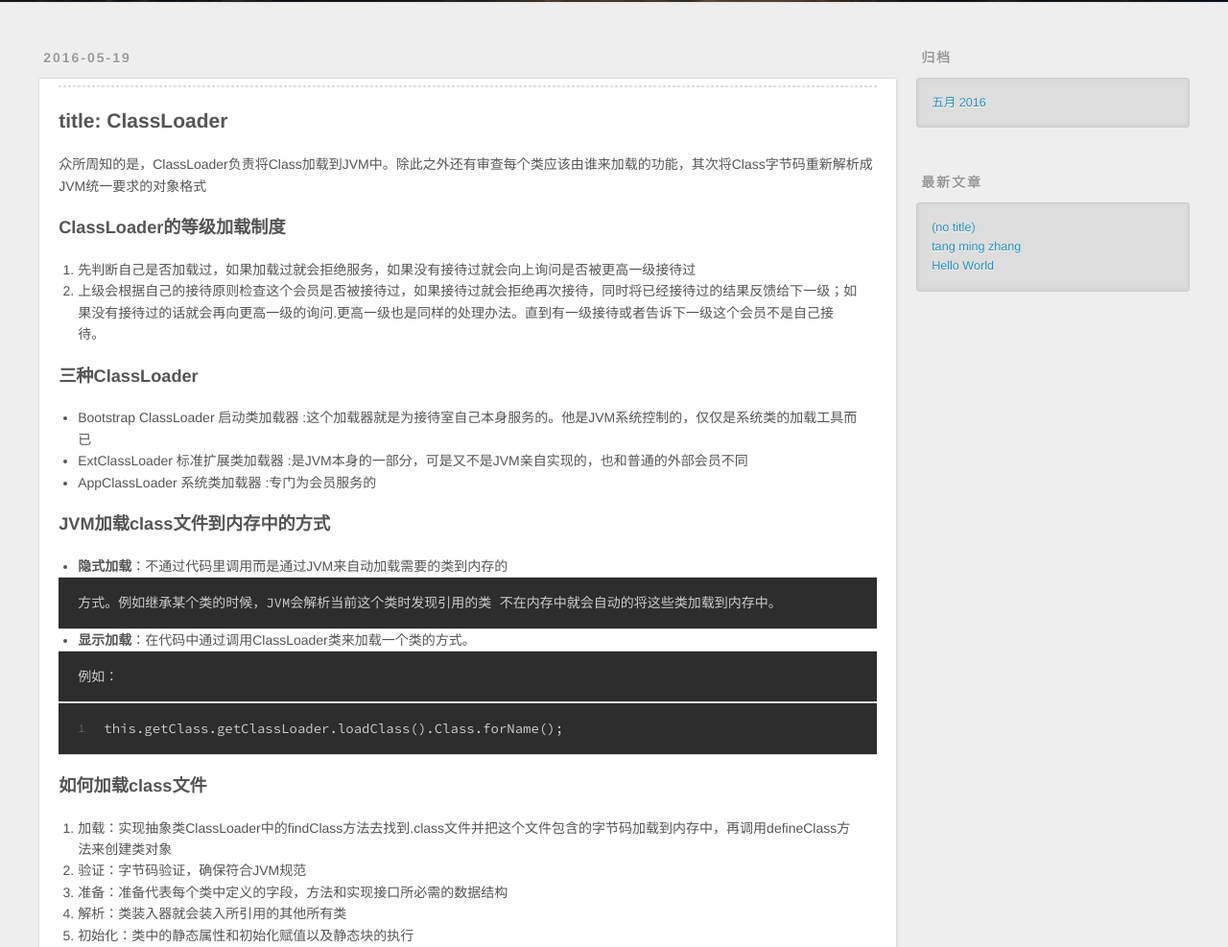
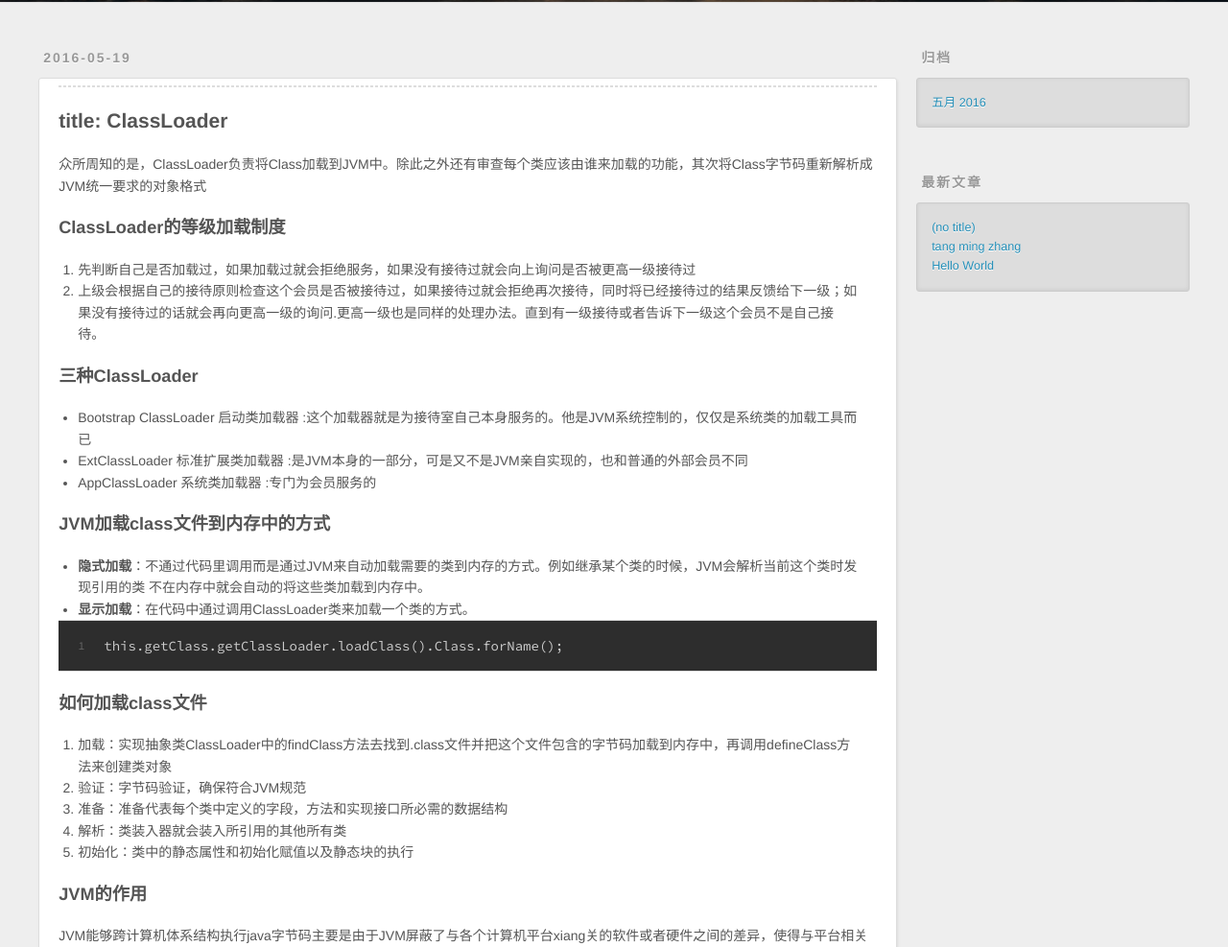
Before and after one commit to tmz123/tmz123.github.io, a plain HTML site: page 2016/05/19/ClassLoader/index.html in a window 1280 px wide. Shown: the part 298-1285 px from the top of the page at 96% size. Drawn offline with nearby package versions, Linux system fonts and the light colour scheme.

Commit message:
Site updated: 2016-05-19 09:24:17

```diff
--- a/2016/05/19/ClassLoader/index.html
+++ b/2016/05/19/ClassLoader/index.html
@@ -11,7 +11,7 @@
 <meta property="og:url" content="http://yoursite.com/2016/05/19/ClassLoader/index.html">
 <meta property="og:site_name" content="tmz123`s Blog">
 <meta property="og:description" content="title: ClassLoader 众所周知的是，ClassLoader负责将Class加载到JVM中。除此之外还有审查每个类应该由谁来加载的功能，其次将Class字节码重新解析成JVM统一要求的对象格式">
-<meta property="og:updated_time" content="2016-05-19T01:18:53.244Z">
+<meta property="og:updated_time" content="2016-05-19T01:23:55.636Z">
 <meta name="twitter:card" content="summary">
 <meta name="twitter:title" content="tmz123`s Blog">
 <meta name="twitter:description" content="title: ClassLoader 众所周知的是，ClassLoader负责将Class加载到JVM中。除此之外还有审查每个类应该由谁来加载的功能，其次将Class字节码重新解析成JVM统一要求的对象格式">
@@ -92,10 +92,8 @@
 <li>AppClassLoader 系统类加载器 :专门为会员服务的</li>
 </ul>
 <h3 id="JVM加载class文件到内存中的方式"><a href="#JVM加载class文件到内存中的方式" class="headerlink" title="JVM加载class文件到内存中的方式"></a>JVM加载class文件到内存中的方式</h3><ul>
-<li><strong>隐式加载</strong>：不通过代码里调用而是通过JVM来自动加载需要的类到内存的<pre><code>方式。例如继承某个类的时候，JVM会解析当前这个类时发现引用的类 不在内存中就会自动的将这些类加载到内存中。
-</code></pre></li>
-<li><strong>显示加载</strong>：在代码中通过调用ClassLoader类来加载一个类的方式。<pre><code>例如：
-</code></pre><figure class="highlight plain"><table><tr><td class="gutter"><pre><span class="line">1</span><br></pre></td><td class="code"><pre><span class="line">this.getClass.getClassLoader.loadClass().Class.forName();</span><br></pre></td></tr></table></figure>
+<li><strong>隐式加载</strong>：不通过代码里调用而是通过JVM来自动加载需要的类到内存的方式。例如继承某个类的时候，JVM会解析当前这个类时发现引用的类 不在内存中就会自动的将这些类加载到内存中。</li>
+<li><strong>显示加载</strong>：在代码中通过调用ClassLoader类来加载一个类的方式。<figure class="highlight plain"><table><tr><td class="gutter"><pre><span class="line">1</span><br></pre></td><td class="code"><pre><span class="line">this.getClass.getClassLoader.loadClass().Class.forName();</span><br></pre></td></tr></table></figure>
 </li>
 </ul>
 <h3 id="如何加载class文件"><a href="#如何加载class文件" class="headerlink" title="如何加载class文件"></a>如何加载class文件</h3><ol>
```
